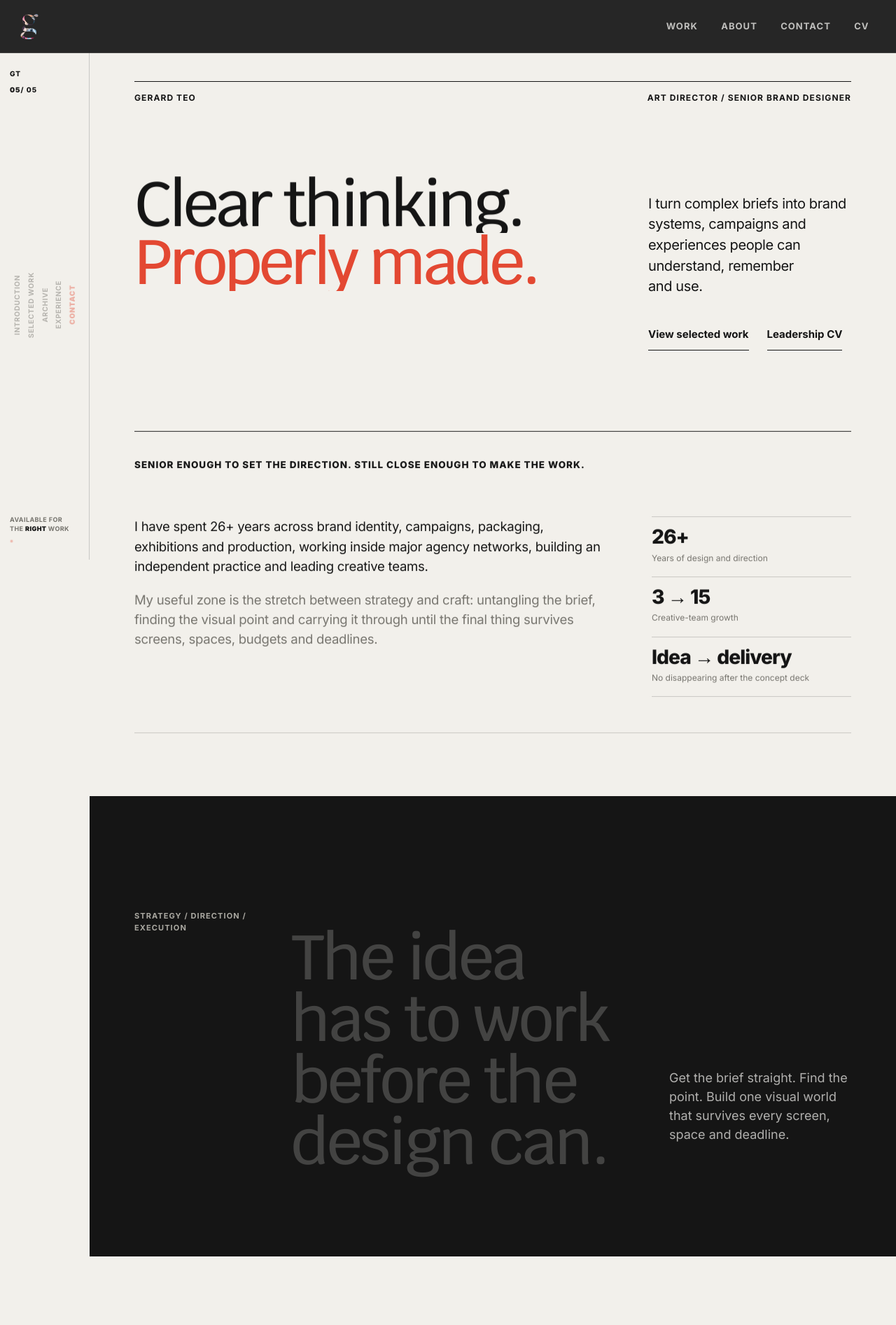
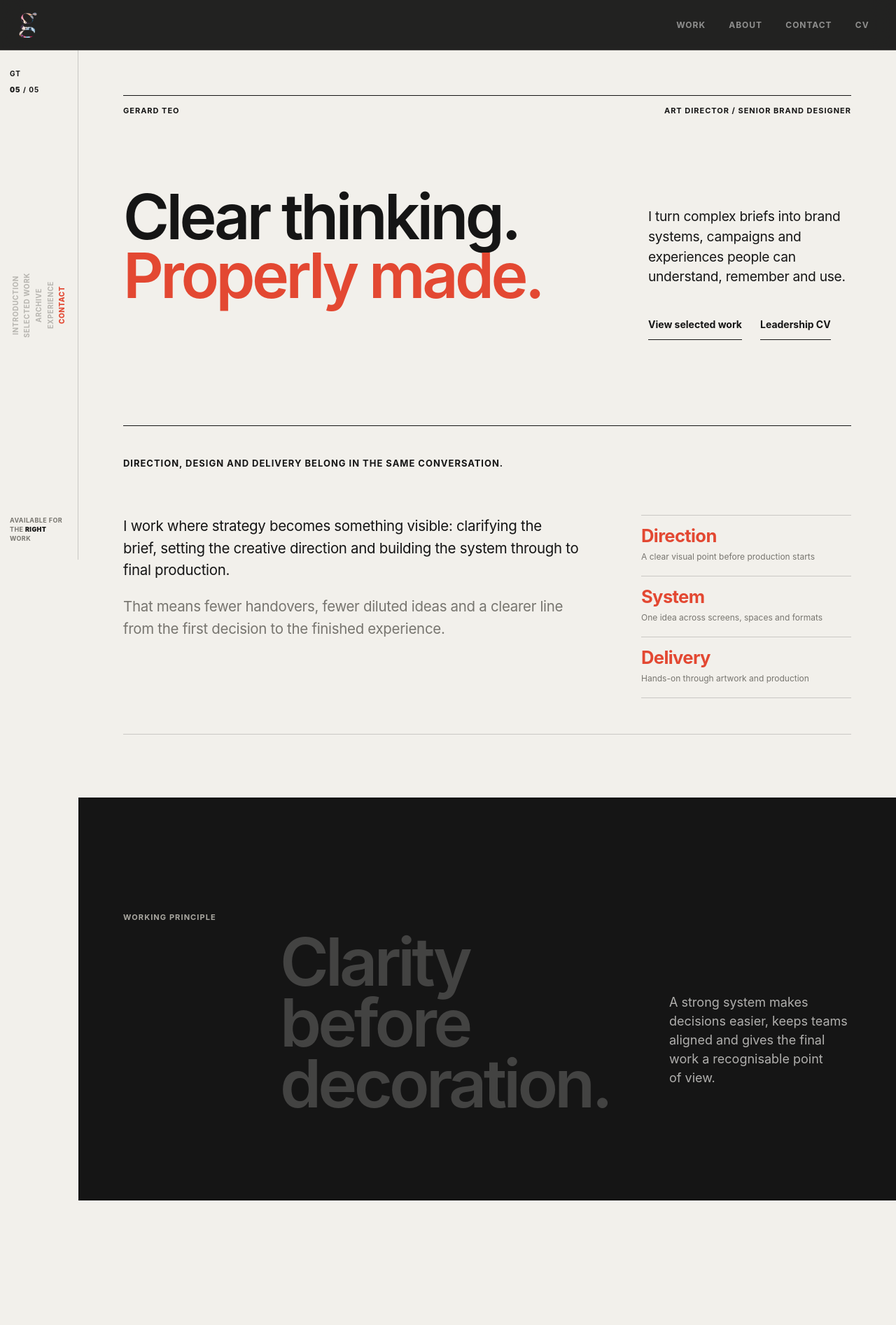
Before and after one commit to doesdesignwork/portfolio, a Next.js app: page / in a window 1280 px wide. Shown: the top 1894 px of the page at 70% size. Built offline with nearby package versions, Linux system fonts and the light colour scheme; no server answers.

Commit message:
Refine homepage content hierarchy and system classes

```diff
--- a/app/page.tsx
+++ b/app/page.tsx
@@ -3,9 +3,6 @@ import Link from "next/link";
 import PortfolioMotion from "./PortfolioMotion";
 import { projects, type Project } from "./data/projects";
 import styles from "./home.module.css";
-import "./home-fixes.css";
-import "./side-index.css";
-import "./stability-fixes.css";
 
 const byNumber = (number: string) => {
   const project = projects.find((item) => item.number === number);
@@ -90,15 +87,19 @@ export default function Home() {
   const [sgInnovate, dow, modajar] = featuredProjects;
 
   return (
-    <div className={styles.page}>
+    <div className={`${styles.page} site-page site-page--home`}>
       <PortfolioMotion />
 
       <a className={styles.skipLink} href="#work">
         Skip to selected work
       </a>
 
-      <header className={styles.header}>
-        <Link className={styles.wordmark} href="#top" aria-label="Gerard Teo, portfolio home">
+      <header className={`${styles.header} brand-header`}>
+        <Link
+          className={`${styles.wordmark} brand-wordmark`}
+          href="#top"
+          aria-label="Gerard Teo, portfolio home"
+        >
           <Image
             src="/assets/g-image.webp"
             alt=""
@@ -116,7 +117,12 @@ export default function Home() {
         </nav>
       </header>
 
-      <aside className={styles.marginRail} aria-label="Page index" data-side-index data-active-section="top">
+      <aside
+        className={styles.marginRail}
+        aria-label="Page index"
+        data-side-index
+        data-active-section="top"
+      >
         <div>
           <span>GT</span>
           <span data-section-counter aria-live="polite">
@@ -173,52 +179,53 @@ export default function Home() {
           </div>
 
           <div data-intro-panel data-reveal="intro">
-            <p data-intro-kicker>Senior enough to set the direction. Still close enough to make the work.</p>
+            <p data-intro-kicker>
+              Direction, design and delivery belong in the same conversation.
+            </p>
             <div data-intro-copy>
               <p>
-                I have spent 26+ years across brand identity, campaigns, packaging,
-                exhibitions and production, working inside major agency networks,
-                building an independent practice and leading creative teams.
+                I work where strategy becomes something visible: clarifying the brief,
+                setting the creative direction and building the system through to final
+                production.
               </p>
               <p>
-                My useful zone is the stretch between strategy and craft: untangling
-                the brief, finding the visual point and carrying it through until the
-                final thing survives screens, spaces, budgets and deadlines.
+                That means fewer handovers, fewer diluted ideas and a clearer line from
+                the first decision to the finished experience.
               </p>
             </div>
             <dl data-intro-facts>
               <div>
-                <dt>26+</dt>
-                <dd>Years of design and direction</dd>
+                <dt>Direction</dt>
+                <dd>A clear visual point before production starts</dd>
               </div>
               <div>
-                <dt>3 → 15</dt>
-                <dd>Creative-team growth</dd>
+                <dt>System</dt>
+                <dd>One idea across screens, spaces and formats</dd>
               </div>
               <div>
-                <dt>Idea → delivery</dt>
-                <dd>No disappearing after the concept deck</dd>
+                <dt>Delivery</dt>
+                <dd>Hands-on through artwork and production</dd>
               </div>
             </dl>
           </div>
         </section>
 
-        <section className={styles.manifesto} aria-labelledby="manifesto-title">
-          <p>Strategy / Direction / Execution</p>
-          <h2 id="manifesto-title">The idea has to work before the design can.</h2>
+        <section className={`${styles.manifesto} brand-home-manifesto`} aria-labelledby="manifesto-title">
+          <p>Working principle</p>
+          <h2 id="manifesto-title">Clarity before decoration.</h2>
           <p>
-            Get the brief straight. Find the point. Build one visual world that
-            survives every screen, space and deadline.
+            A strong system makes decisions easier, keeps teams aligned and gives the
+            final work a recognisable point of view.
           </p>
         </section>
 
         <section id="work" className={styles.selectedWork} aria-labelledby="work-title">
-          <header className={styles.sectionHeader}>
+          <header className={`${styles.sectionHeader} brand-section-head`}>
             <p>Selected case studies</p>
             <h2 id="work-title">Work with a point.</h2>
             <span>
               Brand systems, campaigns and physical experiences, shown with the
-              thinking and responsibility behind them.
+              decisions and responsibility behind them.
             </span>
           </header>
 
@@ -243,7 +250,7 @@ export default function Home() {
         </section>
 
         <section id="archive" className={styles.archive} aria-labelledby="archive-title">
-          <header className={styles.archiveHeader}>
+          <header className={`${styles.archiveHeader} brand-section-head`}>
             <p>Selected archive / {archiveProjects.length} projects</p>
             <h2 id="archive-title">A wider cut of the work.</h2>
           </header>
@@ -279,31 +286,29 @@ export default function Home() {
         </section>
 
         <section id="about" className={styles.about} aria-labelledby="about-title">
-          <div className={styles.aboutTitle}>
+          <div className={`${styles.aboutTitle} brand-section-head`}>
             <p>Experience</p>
             <h2 id="about-title">I lead the work. I still make it.</h2>
           </div>
 
-          <div className={styles.aboutStory}>
+          <div className={`${styles.aboutStory} brand-about-story`}>
             <div>
               <p>
-                I move between setting the direction and making sure the work lands.
-                I co-founded Blacksheep Communications, helped grow its design team
-                from three to 15 and stayed close to the work, clients and production.
+                I have worked across agency networks, independent practice and
+                production teams, moving from hands-on designer to creative director
+                and studio co-founder.
               </p>
               <p>
-                Across Ogilvy, Batey, DDB, Saatchi, McCann and Hogarth Worldwide on
-                Apple, I learned how ideas survive demanding brand systems and real
-                production. Today I work across events and experiences at C Square
-                Creative Communications, while The Fat Oracle is my independent
-                practice for brand, packaging and 3D.
+                The common thread is accountability. I stay close to the brief, the
+                team and the final output, especially when a project has many
+                stakeholders, formats or production constraints.
               </p>
             </div>
 
             <dl className={styles.metrics}>
               <div><dt>26+</dt><dd>Years across design, direction and production</dd></div>
               <div><dt>3 → 15</dt><dd>Creative-team growth at Blacksheep</dd></div>
-              <div><dt>6</dt><dd>Major agency networks plus independent practice</dd></div>
+              <div><dt>3 modes</dt><dd>Agency, independent and in-house practice</dd></div>
             </dl>
           </div>
 
@@ -317,26 +322,26 @@ export default function Home() {
           </ul>
         </section>
 
-        <section className={styles.process} aria-labelledby="process-title">
-          <header>
-            <p>How the work gets done</p>
-            <h2 id="process-title">One idea. Built all the way through.</h2>
+        <section className={`${styles.process} brand-home-process`} aria-labelledby="process-title">
+          <header className="brand-section-head">
+            <p>How I build the work</p>
+            <h2 id="process-title">From brief to durable system.</h2>
           </header>
           <ol>
             <li data-reveal="process" data-reveal-delay="0">
               <span>01</span>
-              <h3>Find the real brief</h3>
-              <p>Agree on the audience, the problem and the decision the work must influence.</p>
+              <h3>Define the decision</h3>
+              <p>Clarify the audience, the problem and what the work must change.</p>
             </li>
             <li data-reveal="process" data-reveal-delay="1">
               <span>02</span>
-              <h3>Build one clear world</h3>
-              <p>Set the idea, tone and anchor visual, then make every touchpoint belong.</p>
+              <h3>Set the visual logic</h3>
+              <p>Build a recognisable idea, hierarchy and set of rules for the team.</p>
             </li>
             <li data-reveal="process" data-reveal-delay="2">
               <span>03</span>
-              <h3>Make it hold up</h3>
-              <p>Take it across screens, spaces and formats without watering the idea down.</p>
+              <h3>Carry it into production</h3>
+              <p>Test the system across real formats and protect the idea through delivery.</p>
             </li>
           </ol>
         </section>
@@ -344,10 +349,10 @@ export default function Home() {
 
       <footer id="contact" className={styles.footer}>
         <div data-reveal="contact" data-reveal-delay="0">
-          <p>Have a role?</p>
-          <h2>Or a brief worth solving?</h2>
+          <p>Selected roles and collaborations</p>
+          <h2>Bring me the brief.</h2>
         </div>
-        <div className={styles.contactLinks}>
+        <div className={`${styles.contactLinks} brand-contact-links`}>
           <a
             href="mailto:g@doesdesignwork.com"
             data-contact-link
@@ -364,7 +369,7 @@ export default function Home() {
             data-reveal-delay="1"
           >
             <span>Leadership CV</span>
-            <small>Experience and role fit</small>
+            <small>Experience, capabilities and role fit</small>
           </Link>
           <a
             href="https://www.linkedin.com/in/gerard-teo-0b106429/"
@@ -378,7 +383,7 @@ export default function Home() {
             <small>Connect professionally</small>
           </a>
         </div>
-        <div className={styles.footerLine}>
+        <div className={`${styles.footerLine} brand-footer-line`}>
           <span>Gerard Teo / Singapore</span>
           <span>Art Director / Senior Brand Designer / Creative Lead</span>
           <Link href="#top">Back to top ↑</Link>
```
